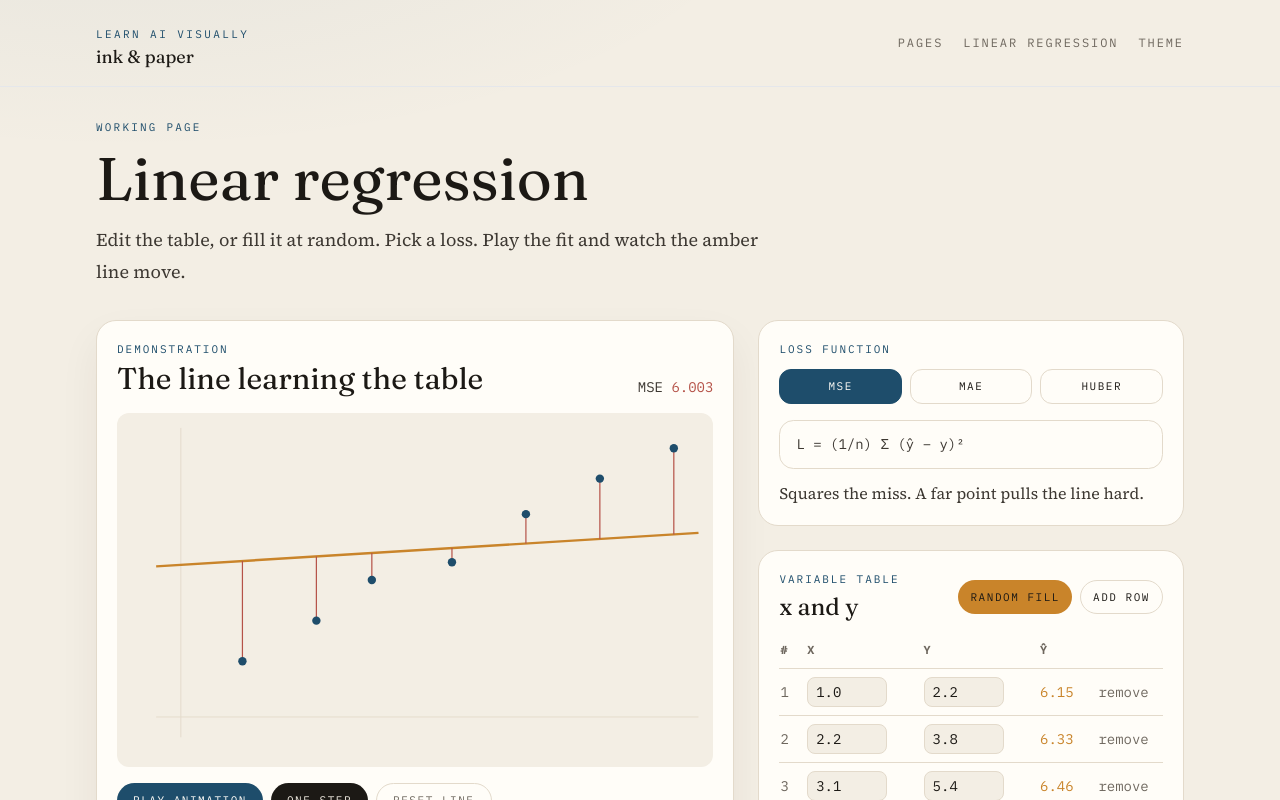
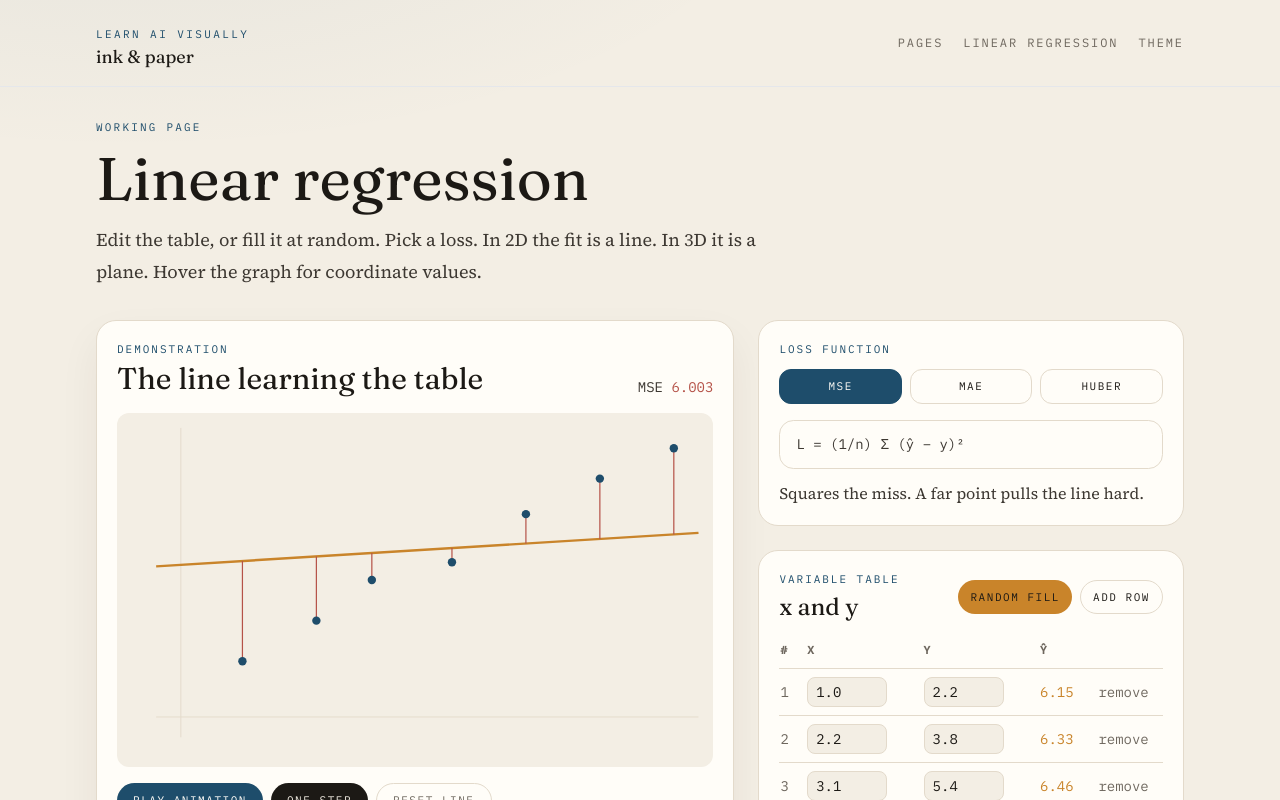
Before and after one commit to suryansh74/learnaivisually, a Next.js app: page /linear-regression in a window 1280 px wide. Shown: the top 800 px of the page. Built offline with nearby package versions, Linux system fonts and the light colour scheme.

Commit message:
Add axis values, hover coordinates, system theme, and a 3D plane.

```diff
--- a/app/linear-regression/page.tsx
+++ b/app/linear-regression/page.tsx
@@ -12,7 +12,7 @@ export default function LinearRegressionPage() {
       <p className="font-mono text-[11px] uppercase tracking-[0.2em] text-accent">Working page</p>
       <h1 className="mt-3 font-display text-4xl leading-none text-ink sm:text-6xl">Linear regression</h1>
       <p className="mt-4 max-w-prose text-lg leading-8 text-ink-soft">
-        Edit the table, or fill it at random. Pick a loss. Play the fit and watch the amber line move.
+        Edit the table, or fill it at random. Pick a loss. In 2D the fit is a line. In 3D it is a plane. Hover the graph for coordinate values.
       </p>
       <div className="mt-8">
         <LinearRegressionBench />
```
